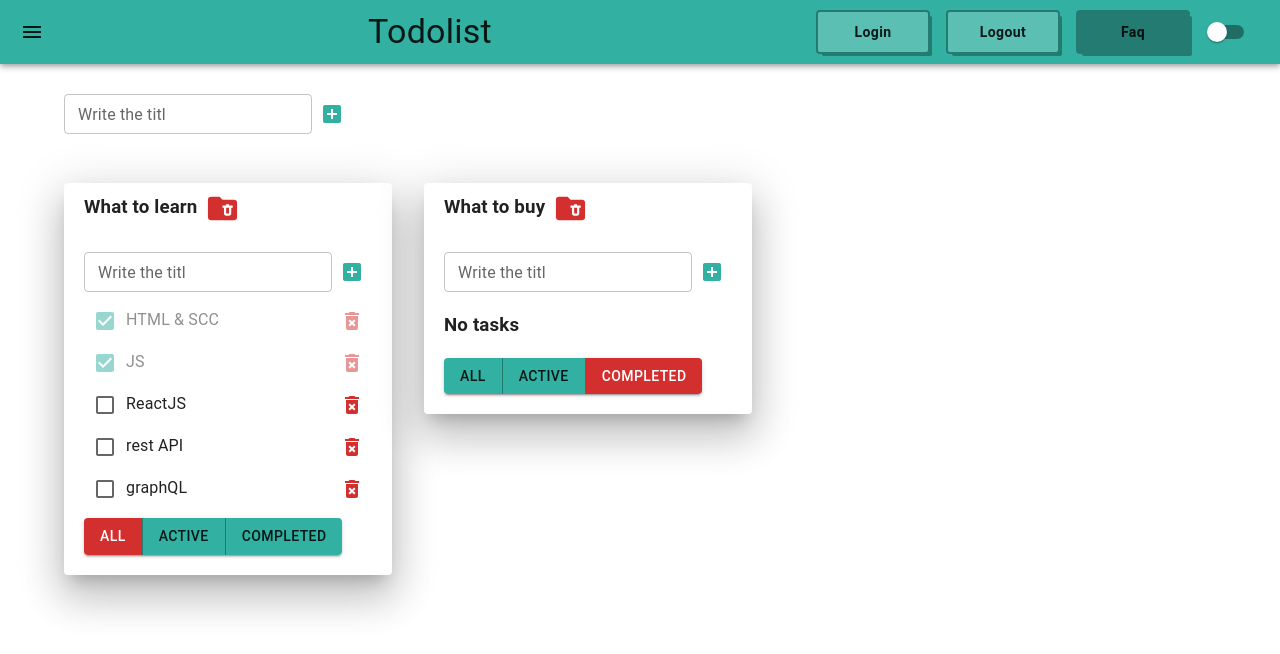
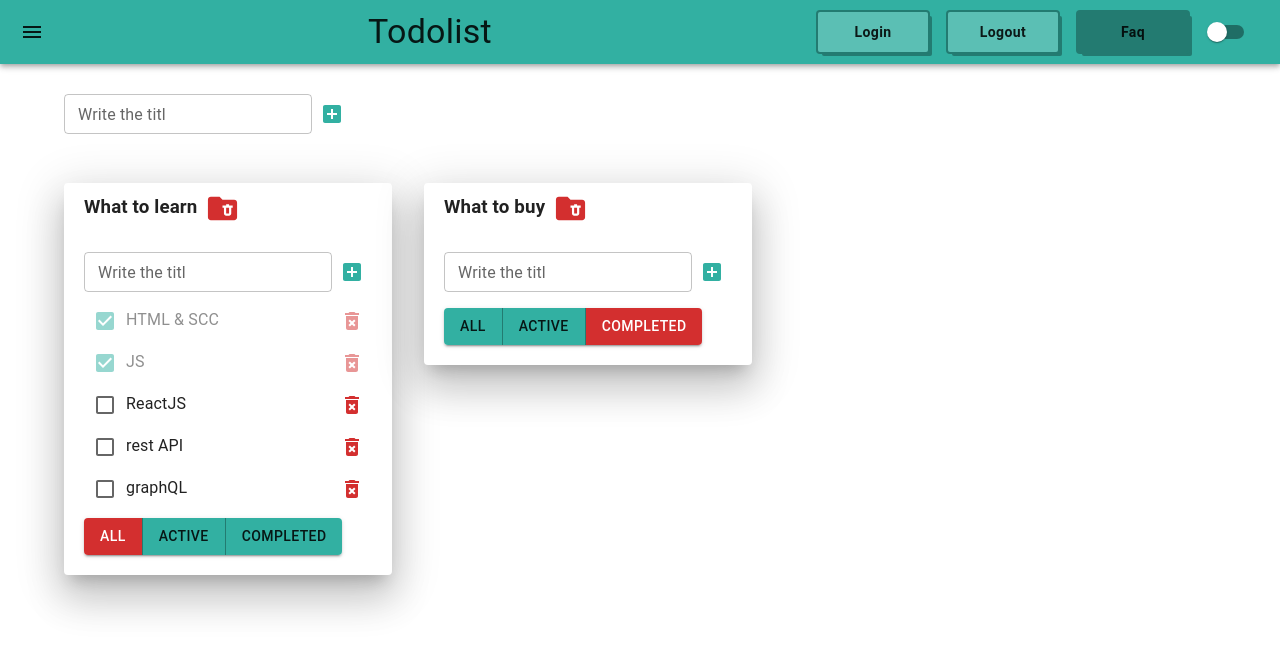
Before and after one commit to ALbirdEX/1-todolist, a React (Create React App) app: page / in a window 1280 px wide. Shown: the top 654 px of the page. Built offline with nearby package versions, Linux system fonts and the light colour scheme.

Commit message:
Refactoring code lesson 11

```diff
--- a/package.json
+++ b/package.json
@@ -2,6 +2,7 @@
   "name": "1-lesson",
   "version": "0.1.0",
   "private": true,
+  "homepage": "https://ALbirdEX.github.io/1-todolist",
   "dependencies": {
     "@emotion/react": "^11.11.4",
     "@emotion/styled": "^11.11.5",
@@ -17,6 +18,7 @@
     "@types/react": "^18.0.23",
     "@types/react-dom": "^18.0.7",
     "@types/uuid": "^9.0.6",
+    "gh-pages": "^6.1.1",
     "react": "^18.2.0",
     "react-dom": "^18.2.0",
     "react-redux": "^9.1.2",
@@ -31,7 +33,9 @@
     "start": "react-scripts start",
     "build": "react-scripts build",
     "test": "react-scripts test",
-    "eject": "react-scripts eject"
+    "eject": "react-scripts eject",
+    "predeploy": "yarn run build",
+    "deploy": "gh-pages -d build"
   },
   "eslintConfig": {
     "extends": [
--- a/src/AddItemForm.tsx
+++ b/src/AddItemForm.tsx
@@ -1,4 +1,4 @@
-import React, {ChangeEvent, KeyboardEvent, useState} from "react";
+import React, {ChangeEvent, KeyboardEvent, memo, useState} from "react";
 import TextField from '@mui/material/TextField';
 import IconButton from "@mui/material/IconButton";
 import AddBoxIcon from "@mui/icons-material/AddBox";
@@ -8,7 +8,8 @@ export type AddItemFormPropsType = {
     addItem: (title: string) => void
 }
 
-export function AddItemForm({addItem}: AddItemFormPropsType) {
+export const AddItemForm = memo(function ({addItem}: AddItemFormPropsType) {
+    console.log("AddItemForm in called")
 
     const [title, setTitle] = useState('')
     const [error, setError] = useState<string | null>(null)
@@ -25,14 +26,14 @@ export function AddItemForm({addItem}: AddItemFormPropsType) {
         setTitle(event.currentTarget.value)
     }
     const onKeyDownHandler = (event: KeyboardEvent<HTMLInputElement>) => {
-        //setError(null) //убиваем ошибку при начале ввода
+        setError(null) //убиваем ошибку при начале ввода
         if (event.key === 'Enter' && event.altKey) {
             addItemHandler()
         }
     }
     //убиывем ошибку
-    const onBlurHandler = () => {
-        if (error) {
+    const offErrorHandler = () => {
+        if (error !== null) {
             setError(null)
         }
     }
@@ -43,6 +44,10 @@ export function AddItemForm({addItem}: AddItemFormPropsType) {
                        value={title}
                        onChange={onChangeHandler}
                        onKeyDown={onKeyDownHandler}
+                //onBlur ={onBlurHandler}
+                //onFocus={onFocusHandler}
+                       onBlur={offErrorHandler}
+                       onFocus={offErrorHandler}
                        error={!!error}
                        label='Write the titl'
                        helperText={error}
@@ -51,9 +56,11 @@ export function AddItemForm({addItem}: AddItemFormPropsType) {
             <IconButton
                 color='primary'
                 onClick={addItemHandler}
-                onBlur={onBlurHandler}>
+                onBlur={offErrorHandler}
+                //onBlur={onBlurHandler}
+            >
                 <AddBoxIcon/>
             </IconButton>
         </div>
     )
-}
+})
--- a/src/AppWithReducers.tsx
+++ b/src/AppWithReducers.tsx
@@ -246,6 +246,7 @@ function AppWithReducers() {
                         return <Grid>
                             <Paper sx={{padding: '0 20px 20px 20px'}}
                                    elevation={24}>
+
                                 <Todolist key={todolist.id}
                                           title={todolist.title}
                                           id={todolist.id}
--- a/src/Todolist.tsx
+++ b/src/Todolist.tsx
@@ -1,4 +1,4 @@
-import React, {ChangeEvent} from "react";
+import React, {ChangeEvent, memo, useCallback} from "react";
 import {FilterValuesType, TaskType} from "./OldApp";
 import {AddItemForm} from "./AddItemForm";
 import {EditableSpan} from "./EditableSpan";
@@ -29,15 +29,16 @@ type PropsType = {
     changeTodolistTitle: (todolistId: string, newTitle: string) => void
 }
 
-export const Todolist = (props: PropsType) => {
+export const Todolist = memo((props: PropsType) => {
+
     // сокращаем код используя деструктурирующее присваивание, избавляемся от props.
     const {title, id, tasks, filter} = props
-
+    console.log(`Todolist in called ${id}` )
     const [animationRef] = useAutoAnimate<HTMLDListElement>()
 
-    const addTask = (title: string) => {
+    const addTask = useCallback((title: string) => {
         props.addTask(id, title)
-    }
+    }, [])
     /*   const onAllClickHandler = () => {
            props.changeFilter(props.id, 'all')
        }
@@ -57,6 +58,17 @@ export const Todolist = (props: PropsType) => {
         props.changeTodolistTitle(id, newTitle)
     }
 
+    let tasksForTodolist = tasks
+
+    switch (filter) {
+        case 'active':
+            tasksForTodolist = tasks.filter(task => !task.isDone)
+            break
+        case 'completed':
+            tasksForTodolist = tasks.filter(task => task.isDone)
+            break
+    }
+
     return (
         <div>
             <h3>
@@ -68,10 +80,10 @@ export const Todolist = (props: PropsType) => {
                 </IconButton>
             </h3>
             <AddItemForm addItem={addTask}/>
-            {tasks.length === 0
+            {/*{tasksForTodolist.length === 0
                 ? <p><h3>No tasks</h3></p>
-                : <List ref={animationRef}>
-                    {tasks.map((task) => {
+                :*/} <List ref={animationRef}>
+                    {tasksForTodolist.map((task) => {
                         const onClickHandler = () => {
                             props.removeTask(id, task.id)
                         }
@@ -100,7 +112,7 @@ export const Todolist = (props: PropsType) => {
                         )
                     })}
                 </List>
-            }
+            {/*}*/}
 
             <Box sx={filterButtonsContainerSx}>{
                 <ButtonGroup variant="contained" aria-label="Basic button group">
@@ -117,4 +129,4 @@ export const Todolist = (props: PropsType) => {
             }</Box>
         </div>
     );
-}
+})
--- a/src/app/App.tsx
+++ b/src/app/App.tsx
@@ -1,4 +1,4 @@
-import React, {useState} from 'react';
+import React, {useCallback, useState} from 'react';
 import './App.css';
 import {Todolist} from "../Todolist";
 import {AddItemForm} from "../AddItemForm";
@@ -60,45 +60,45 @@ function App() {
         }
     })
 
-    function removeTask(todolistId: string, taskId: string) {
+    const removeTask = useCallback((todolistId: string, taskId: string) => {
         let sction = removeTaskAC({todolistId, taskId})
         dispatch(sction)
-    }
+    }, [])
 
-    function addTask(todolistId: string, title: string) {
+    const addTask = useCallback((todolistId: string, title: string) => {
         let action = addTaskAC({todolistId, title})
         dispatch(action)
-    }
+    }, [])
 
-    function changeTaskStatus(todolistId: string, taskId: string, isDone: boolean) {
+    const changeTaskStatus = useCallback((todolistId: string, taskId: string, isDone: boolean) => {
         let action = changeTaskStatusAC({todolistId, taskId, isDone})
         dispatch(action)
-    }
+    }, [])
 
-    function changeFilter(id: string, filter: FilterValuesType) {
+    const changeFilter = useCallback((id: string, filter: FilterValuesType) => {
         let action = changeTodolistFilterAC({id, filter})
         dispatch(action)
-    }
+    }, [])
 
-    function removeTodolist(todolistId: string) {
+    const removeTodolist = useCallback((todolistId: string) => {
         let action = removeTodolistAC(todolistId)
         dispatch(action)
-    }
+    }, [])
 
-    function addTodolist(title: string) {
+    const addTodolist = useCallback((title: string) => {
         let action = addTodolistAC(title)
         dispatch(action)
-    }
+    }, [])
 
-    function changeTaskTitle(todolistId: string, taskId: string, newTitle: string) {
+    const changeTaskTitle = useCallback((todolistId: string, taskId: string, newTitle: string) => {
         let action = changeTaskTitleAC({todolistId, taskId, newTitle})
         dispatch(action)
-    }
+    }, [])
 
-    function changeTodolistTitle(id: string, title: string) {
+    const changeTodolistTitle = useCallback((id: string, title: string) => {
         let action = changeTodolistTitleAC({id, title})
         dispatch(action)
-    }
+    }, [])
 
     const changeModeHandler = () => {
         setThemeMode(themeMode == 'light' ? 'dark' : 'light')
@@ -140,14 +140,14 @@ function App() {
                         let allTodolistTasks = tasks[todolist.id]
                         let tasksForTodolist = allTodolistTasks
 
-                        switch (todolist.filter) {
+                        /*switch (todolist.filter) {
                             case 'active':
                                 tasksForTodolist = allTodolistTasks.filter(task => !task.isDone)
                                 break
                             case 'completed':
                                 tasksForTodolist = allTodolistTasks.filter(task => task.isDone)
                                 break
-                        }
+                        }*/
                         return <Grid key={todolist.id}>
                             <Paper sx={{padding: '0 20px 20px 20px'}}
                                    elevation={24}>
```
Also changed, not shown: 1 other file (tests, documents, lock files or other folders).
